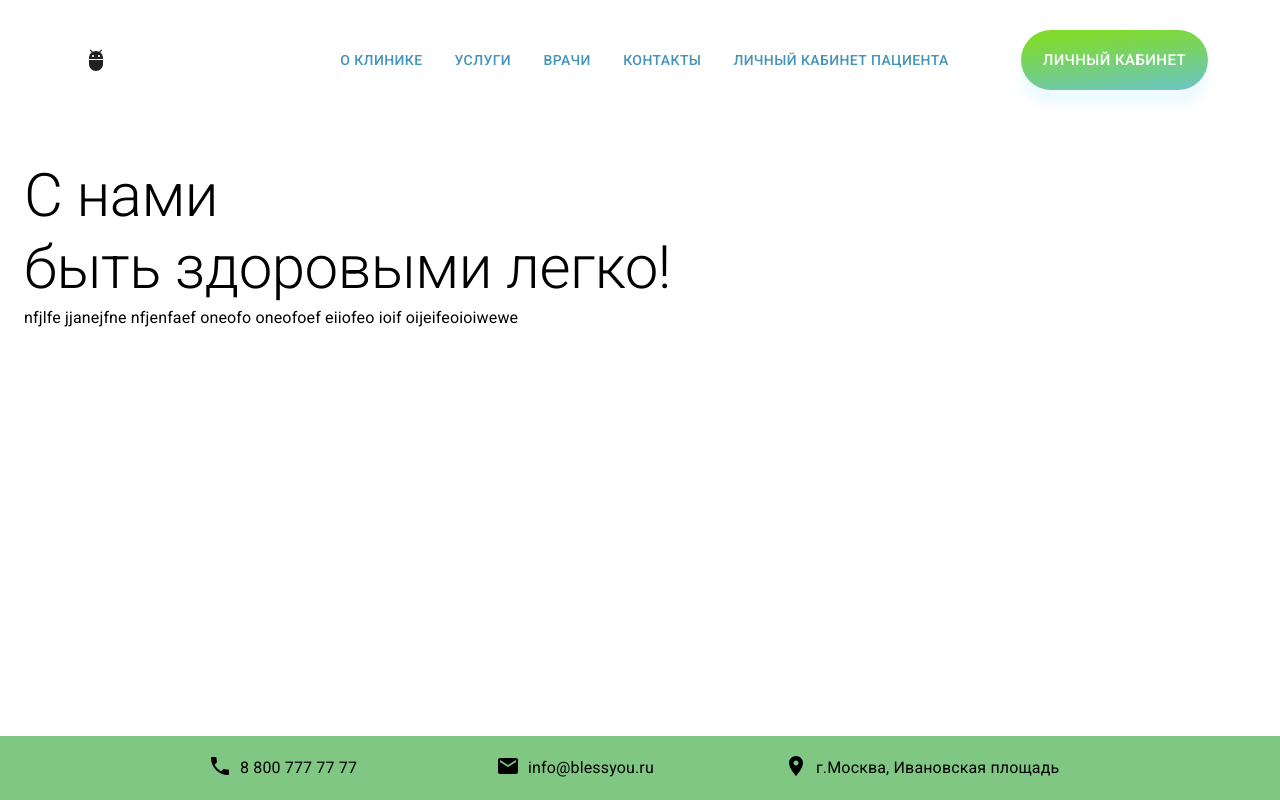
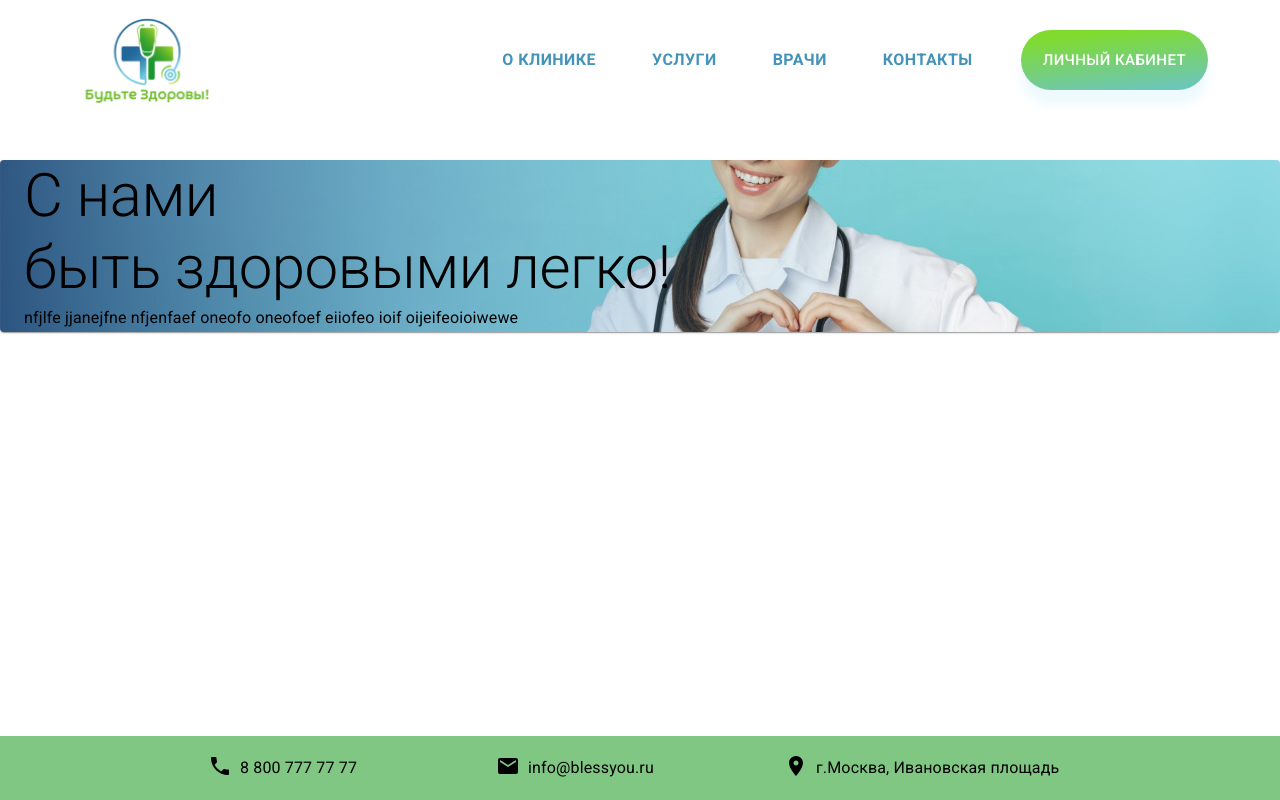
Before and after one commit to tex3700/blessyou-project, a React (Create React App) app in the folder front/: page / in a window 1280 px wide. Built offline with nearby package versions, Linux system fonts and the light colour scheme.

Commit message:
finish header

```diff
--- a/front/src/App.js
+++ b/front/src/App.js
@@ -24,7 +24,6 @@ function App() {
   return (
     // <ThemeProvider theme={theme}>
     <>
-      <Container fixed>
       <Header />
 
       <Routes>
@@ -37,7 +36,6 @@ function App() {
       </Routes>
 
       <Footer />
-      </Container>
     </>
     // </ThemeProvider>
   );
--- a/front/src/component/footer/Footer.jsx
+++ b/front/src/component/footer/Footer.jsx
@@ -7,7 +7,6 @@ import PhoneIcon from "@mui/icons-material/Phone";
 // //////////
 
 const Footer = () => {
-  //заглушка, если нужно будет исп-ть доп.стили
   const classes = useStyles();
 
   return (
--- a/front/src/component/header/header.jsx
+++ b/front/src/component/header/header.jsx
@@ -7,7 +7,7 @@ const Header = () => {
   const classes = useStyles();
   return (
     <AppBar className={classes.appbar} color="white">
-      <Container>
+      <Container fixed>
         <HeaderContent />
       </Container>
     </AppBar>
--- a/front/src/component/header/headerContent.jsx
+++ b/front/src/component/header/headerContent.jsx
@@ -1,25 +1,13 @@
-import {
-  AppBar,
-  Container,
-  Toolbar,
-  Typography,
-  Box,
-  Button,
-  IconButton,
-} from "@material-ui/core";
+import { Container, Toolbar, Box, Button, IconButton } from "@material-ui/core";
 import React from "react";
 import useStyles from "./styles";
-import { Route, Link, Routes } from "react-router-dom";
-/////////////эта иконка поставлена как загдушка и для практики
-import AdbIcon from "@mui/icons-material/Adb";
-////////////
+import { Link } from "react-router-dom";
 
 const linksArray = [
   { name: "О клинике", path: "/about" },
   { name: "Услуги", path: "/services" },
   { name: "Врачи", path: "/doctors" },
   { name: "Контакты", path: "/contacts" },
-  { name: "Личный кабинет пациента", path: "/patientAccout" },
 ];
 
 const HeaderContent = () => {
@@ -28,8 +16,13 @@ const HeaderContent = () => {
     // <AppBar>
     <Container fixed>
       <Toolbar>
-        <IconButton color="inherit" component={Link} to="/">
-          <AdbIcon />
+        <IconButton
+          className={classes.root}
+          // color="inherit"
+          component={Link}
+          to="/"
+        >
+          <Box className={classes.headerLogo}></Box>
         </IconButton>
 
         <Box
@@ -54,6 +47,8 @@ const HeaderContent = () => {
             variant="contained"
             size="large"
             color="succeses"
+            component={Link}
+            to="/patientAccout"
           >
             Личный кабинет
           </Button>
--- a/front/src/component/header/styles.js
+++ b/front/src/component/header/styles.js
@@ -1,11 +1,21 @@
 import { makeStyles } from "@material-ui/core";
 // import themes from "../../themes";
+import mainLogo from "./../../static/icons/headerLogo.png";
 
 const useStyles = makeStyles((theme) => ({
   appbar: {
     height: "120px",
     justifyContent: "center",
     boxShadow: "none",
+  },
+
+  headerLogo: {
+    height: "85px",
+    width: "126px",
+    backgroundImage: `url(${mainLogo})`,
+    backgroundSize: "cover",
+    backgroundRepeat: "no-repeat",
+    backgroundPosition: "center",
   },
 
   buttonWriteOn: {
@@ -20,12 +30,20 @@ const useStyles = makeStyles((theme) => ({
   },
   headerBox: {
     justifyContent: "flex-end",
-    marginRight: theme.spacing(6),
+    // marginRight: theme.spacing(6),
+  },
+  root: {
+    "&:hover": {
+      backgroundColor: "transparent",
+    },
   },
 
   headerButtonLink: {
-    marginRight: theme.spacing(2),
+    marginRight: theme.spacing(5),
     color: "#4493B9",
+    fontSize: "16px",
+    lineHeight: "24px",
+    fontWeight: "600",
   },
 }));
 
--- a/front/src/component/mainPage/main.jsx
+++ b/front/src/component/mainPage/main.jsx
@@ -1,16 +1,23 @@
-import { Box, Typography } from "@material-ui/core";
+import { Box, Container, Paper, Typography } from "@material-ui/core";
 import React from "react";
-
+import useStyles from "./styles";
+import image from "./../../static/image/mainPageBunner.jpg";
 const Main = () => {
+  const classes = useStyles();
   return (
+    <Paper className={classes.mainPaper}>
+      <Container fixed>
         <Box className="mainBox" mt={20}>
           <Typography variant="h2">С нами</Typography>
           <Typography variant="h2">быть здоровыми легко!</Typography>
           <Typography variant="subtitle1">
             {" "}
-        nfjlfe jjanejfne nfjenfaef oneofo oneofoef eiiofeo ioif oijeifeoioiwewe
+            nfjlfe jjanejfne nfjenfaef oneofo oneofoef eiiofeo ioif
+            oijeifeoioiwewe
           </Typography>
         </Box>
+      </Container>
+    </Paper>
   );
 };
 
--- /dev/null
+++ b/front/src/component/mainPage/styles.js
@@ -0,0 +1,16 @@
+import { makeStyles } from "@material-ui/core";
+import image from "./../../static/image/mainPageBunner.jpg";
+
+const useStyles = makeStyles((theme) => ({
+  mainPaper: {
+    position: "relative",
+    color: theme.palette.common.black,
+    marginBottom: theme.spacing(5),
+    backgroundImage: `url(${image})`,
+    backgroundSize: "cover",
+    backgroundRepeat: "no-repeat",
+    backgroundPosition: "center",
+  },
+}));
+
+export default useStyles;
```
Lines whose indentation alone changed are shown as unchanged.
